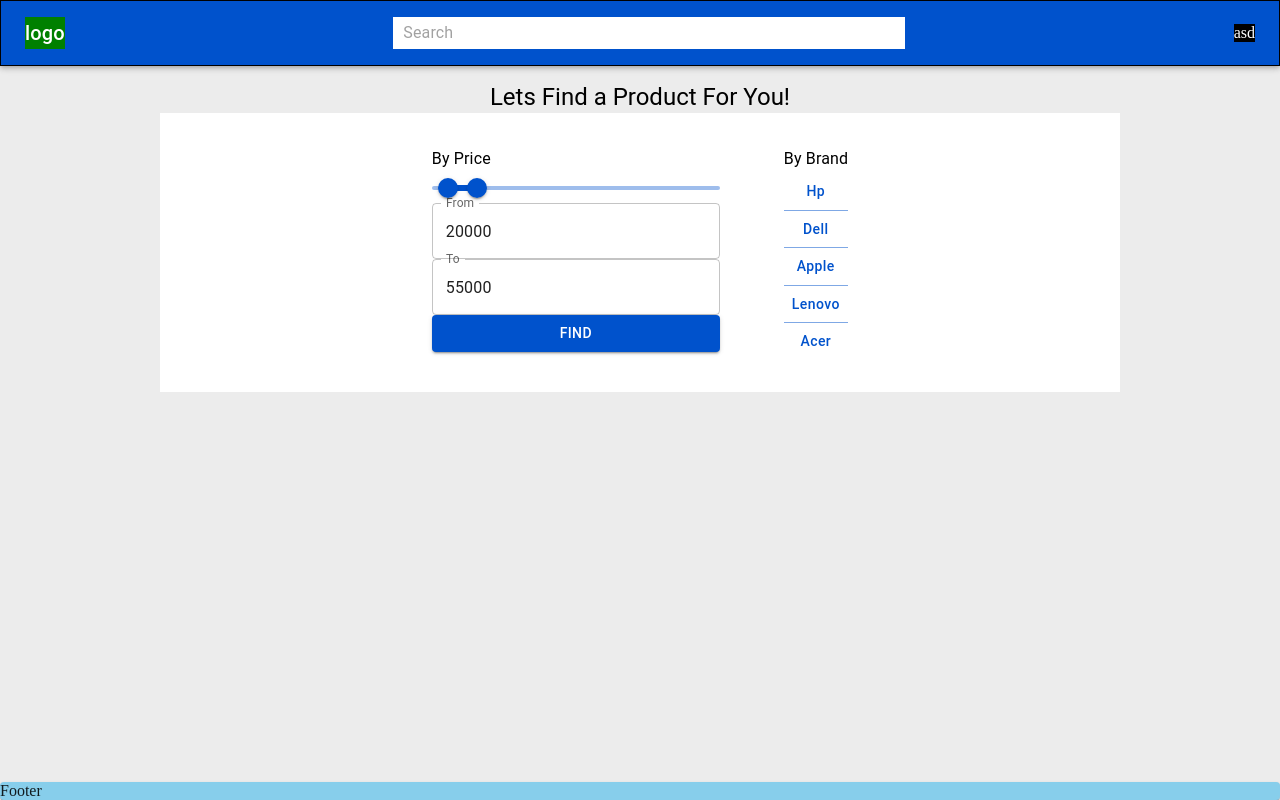
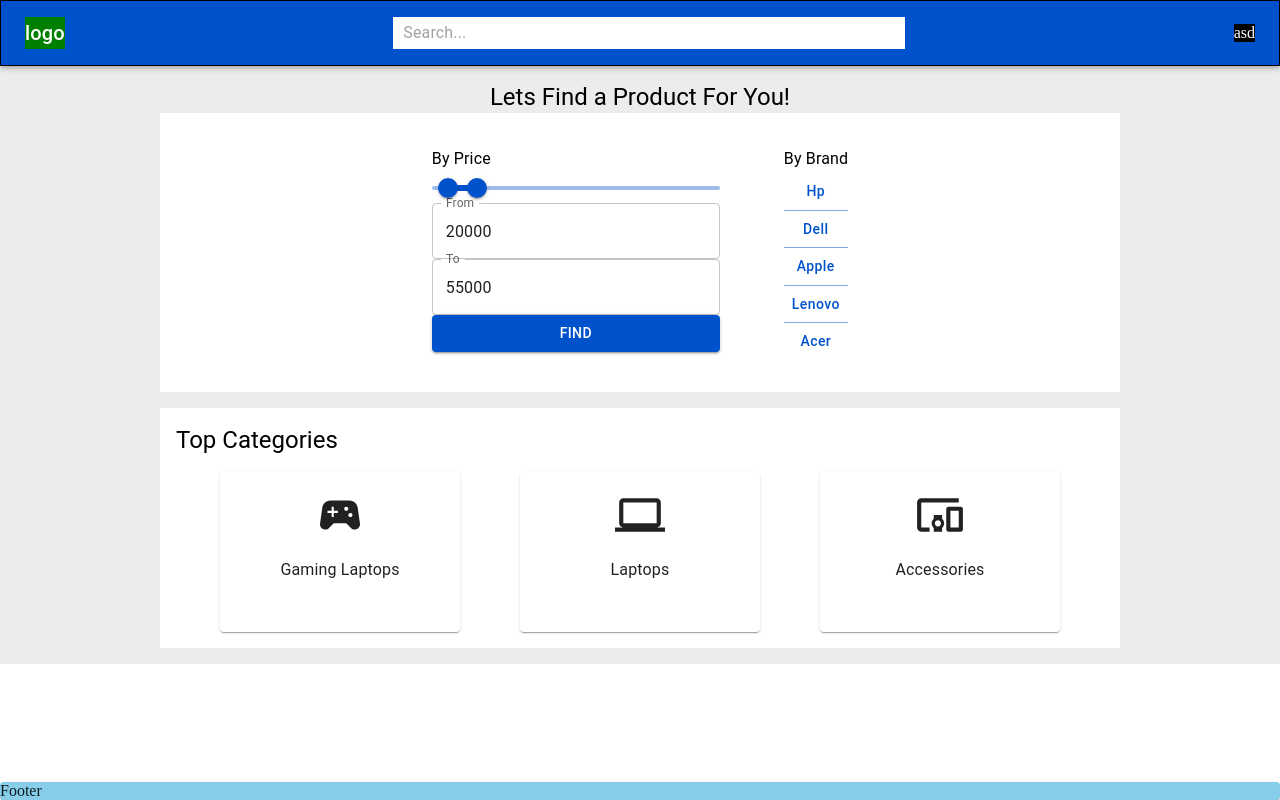
Before and after one commit to haarshbibinkoshy/PcStore, a React (Create React App) app in the folder pcstore-react-app/: page / in a window 1280 px wide. Built offline with nearby package versions, Linux system fonts and the light colour scheme.

Commit message:
Added Top Categories Comp in Homepage

```diff
--- a/pcstore-react-app/src/App.js
+++ b/pcstore-react-app/src/App.js
@@ -7,7 +7,7 @@ import HomePage from "./pages/HomePage";
 
 function App() {
   return (
-    <Box sx={{backgroundColor:"#ececec",height:"100vh"}}>
+    <Box sx={{backgroundColor:"#ececec",height:"100%"}}>
 
 
 
--- a/pcstore-react-app/src/components/Navbar.js
+++ b/pcstore-react-app/src/components/Navbar.js
@@ -32,7 +32,7 @@ const Navbar = () => {
       </Typography>
       </Box>
       <Search >
-      <InputBase sx={{width:'10%'}} placeholder="Search...">
+      <InputBase sx={{width:'100%'}} placeholder="Search...">
 
       </InputBase>
       {/* <SearchIcon sx={{color:'black'}}/> */}
--- /dev/null
+++ b/pcstore-react-app/src/components/TopCategories.js
@@ -0,0 +1,76 @@
+import { Button, Card, CardActions, CardContent, CardMedia, styled, Typography } from '@mui/material'
+import { Box } from '@mui/system'
+import React from 'react'
+import SportsEsportsIcon from '@mui/icons-material/SportsEsports';
+import LaptopIcon from '@mui/icons-material/Laptop';
+import DevicesOtherIcon from '@mui/icons-material/DevicesOther';
+
+const StyledCard=styled(Card)({
+   flexShrink:0,flexBasis:'auto', width: '15rem' ,display:'flex', flexDirection: 'column',justifyContent: 'center',alignItems: 'center'
+})
+const TopCategories = () => {
+  return (
+    <Box sx={{backgroundColor:"#fff",paddingTop:'1rem'}}>
+        <Typography sx={{paddingLeft:'1rem'}} variant='h5'>Top Categories</Typography>
+    <Box sx={{padding:"1rem 0", display:'flex',flexDirection:'row',justifyContent:'space-evenly',width:'100%', height:'10rem', backgroundColor:"#fff",overflow:"auto",
+  scrollbarWidth: 'thin',
+  '&::-webkit-scrollbar': {
+    width: '100.1em',
+  },
+  '&::-webkit-scrollbar-track': {
+    background: "#f1f1f1",
+  },
+  '&::-webkit-scrollbar-thumb': {
+    backgroundColor: '#888',
+  },
+  '&::-webkit-scrollbar-thumb:hover': {
+    background: '#555'
+  }
+  }}>
+
+
+    <StyledCard>
+    <SportsEsportsIcon sx={{fontSize: 50}}/>
+      <CardContent>
+        <Typography gutterBottom variant="subtitle1" component="div">
+          Gaming Laptops
+        </Typography>
+        {/* <Typography variant="body2" color="text.secondary">
+          Lizards are a widespread group of squamate reptiles, with over 6,000
+          species, ranging across all continents except Antarctica
+        </Typography> */}
+      </CardContent>
+    </StyledCard>
+    <StyledCard>
+    {/* <SportsEsportsIcon sx={{fontSize: 50}}/> */}
+    <LaptopIcon sx={{fontSize: 50}}/>
+      <CardContent>
+        <Typography gutterBottom variant="subtitle1" component="div">
+          Laptops
+        </Typography>
+        {/* <Typography variant="body2" color="text.secondary">
+          Lizards are a widespread group of squamate reptiles, with over 6,000
+          species, ranging across all continents except Antarctica
+        </Typography> */}
+      </CardContent>
+    </StyledCard>
+    <StyledCard>
+    {/* <SportsEsportsIcon sx={{fontSize: 50}}/> */}
+    <DevicesOtherIcon sx={{fontSize: 50}}/>
+      <CardContent>
+        <Typography gutterBottom variant="subtitle1" component="div">
+          Accessories
+        </Typography>
+        {/* <Typography variant="body2" color="text.secondary">
+          Lizards are a widespread group of squamate reptiles, with over 6,000
+          species, ranging across all continents except Antarctica
+        </Typography> */}
+      </CardContent>
+    </StyledCard>
+
+    </Box>
+    </Box>
+  )
+}
+
+export default TopCategories
--- a/pcstore-react-app/src/pages/HomePage.js
+++ b/pcstore-react-app/src/pages/HomePage.js
@@ -1,15 +1,30 @@
-import { Box, Stack } from '@mui/material'
+import { Box, Stack, styled } from '@mui/material'
 import React from 'react'
 import FindProduct from '../components/FindProduct'
 import Footer from '../components/Footer'
 import Navbar from '../components/Navbar'
+import TopCategories from '../components/TopCategories'
+
+const StyledBox=styled(Box)({
+// margin:"100rem",
+// padding:"10rem",
+// backgroundColor:"blue",
+marginBottom:"1rem",
+// height:"100rem"
+})
 
 const HomePage = () => {
   return (
-    <Box sx={{ width:"75%"}}>
+    <Box sx={{ width:"75%" }}>
 
+   <StyledBox>
 
-    <FindProduct></FindProduct>
+    <FindProduct/>
+   </StyledBox>
+   <StyledBox>
+
+    <TopCategories/>
+   </StyledBox>
 
     </Box>
   )
```
